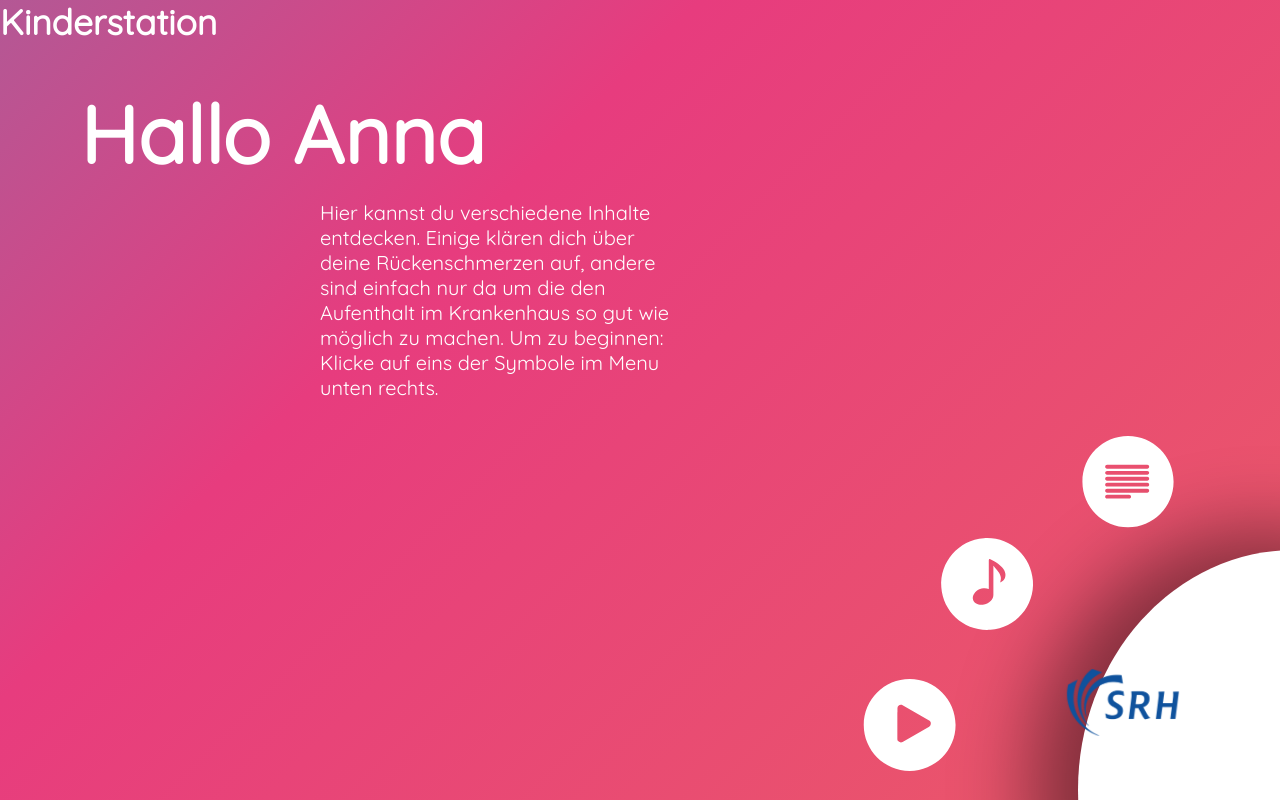
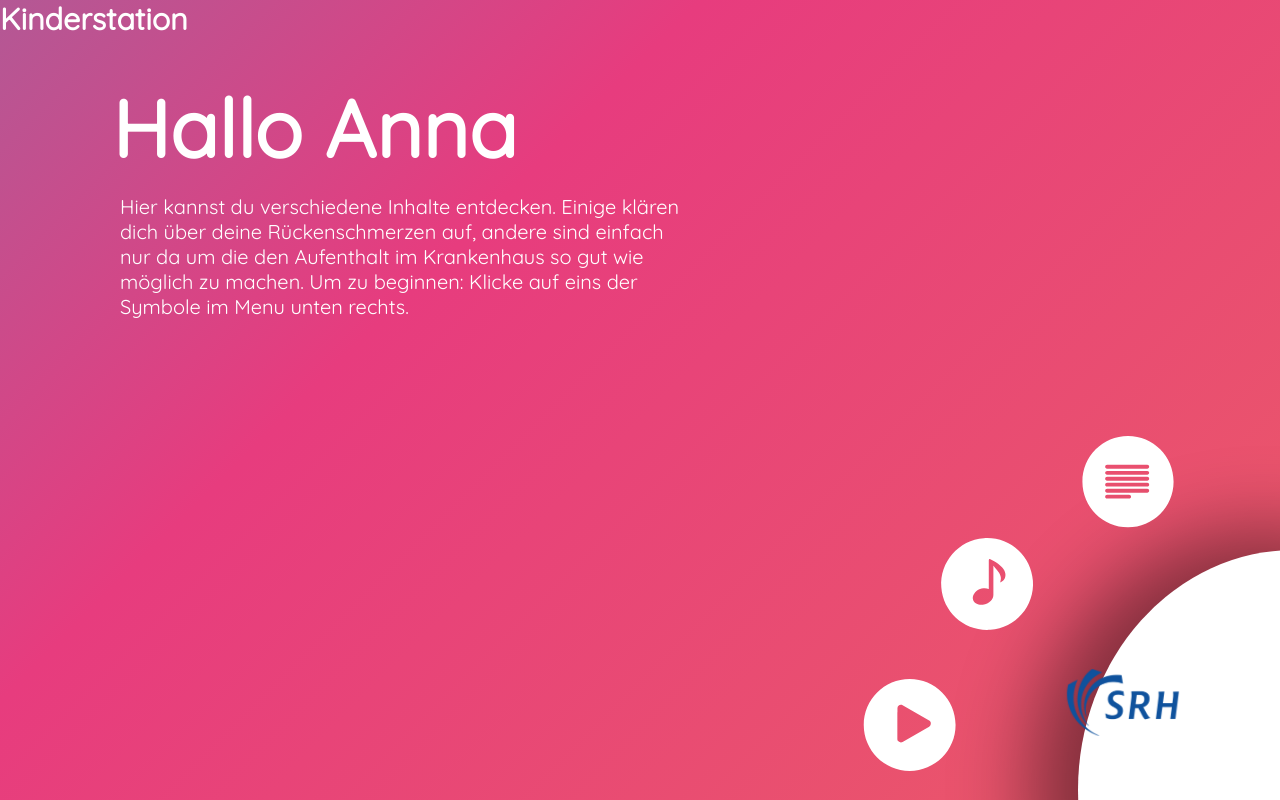
Before and after one commit to Momaritti/gera-srh, an Angular app: page /home in a window 1280 px wide. Built offline with nearby package versions, Linux system fonts and the light colour scheme.

Commit message:
style changes h1 and p are alined on home

```diff
--- a/src/app/app.component.sass
+++ b/src/app/app.component.sass
@@ -46,7 +46,7 @@ h1
   color: $font-color
   font-family: $main-font
   text-align: left
-  padding-left: 10%
+  padding-left: 14%
   padding-top: 5%
   padding-bottom: 2%
 
@@ -62,6 +62,7 @@ h4
   font-size: $h4-size
   color: $font-color
   font-family: $main-font
+
 p
   font-family: $main-font
   font-size: $main-text
--- a/src/app/home/home.component.sass
+++ b/src/app/home/home.component.sass
@@ -9,10 +9,11 @@
 .first-view
   height: 100vh
   p
-    width: 45%
+    width: 70%
     text-align: left
 
-
+h1
+  margin: 0
 
 .container
   //border: aqua 1px dashed
--- a/src/app/variables.sass
+++ b/src/app/variables.sass
@@ -3,7 +3,7 @@
 $h1-size: 5rem // 80px
 $h2-size: 3rem // 60px
 $h3-size: 2.5rem // 45px
-$h4-size: 2.2rem // 40px
+$h4-size: 1.9rem // 40px
 $main-text: 20px
 
 $font-color: white
```
